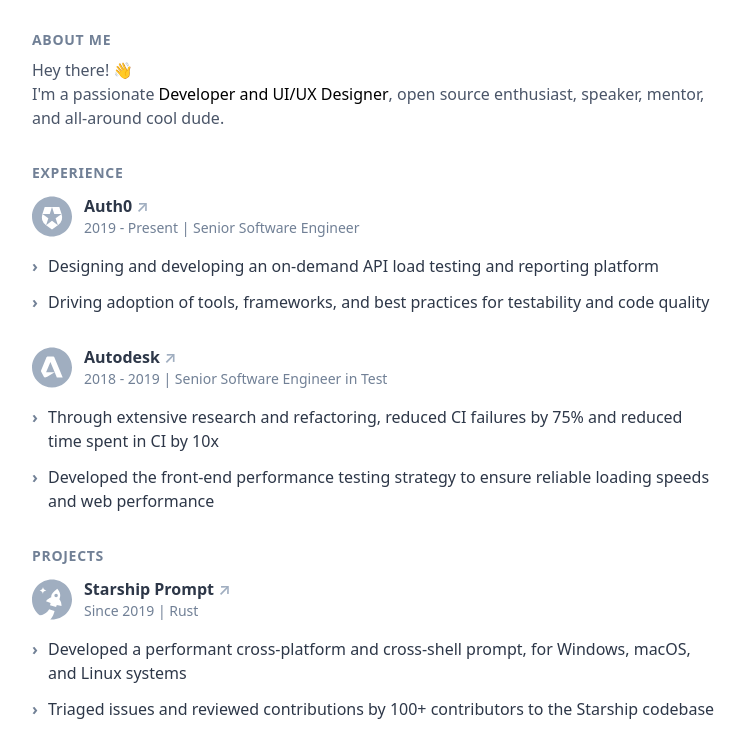
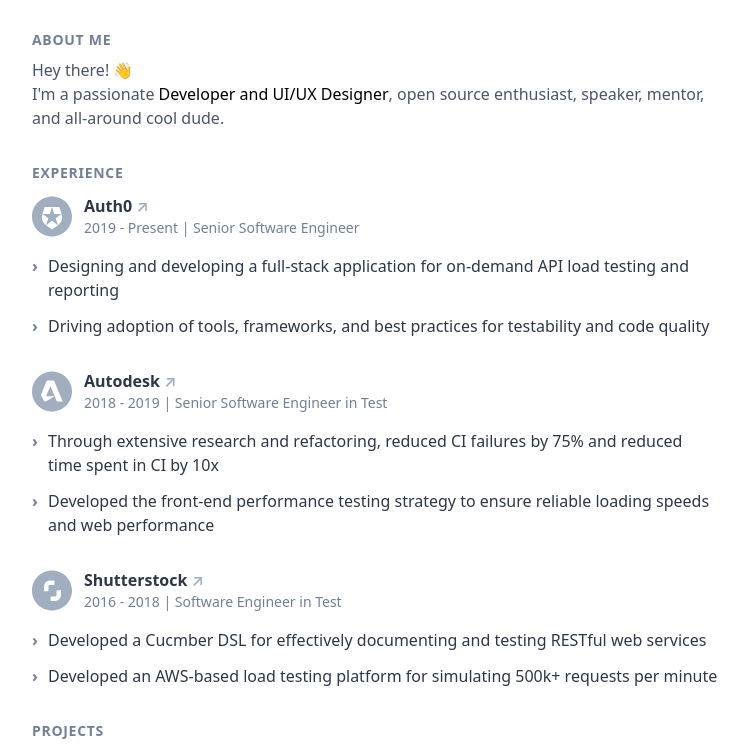
Before and after one commit to matchai/resume, a website built with Parcel: page src/index.html in a window 1280 px wide. Shown: the part 136-886 px from the top of the page, without its empty margins (264-1012 px from the left). Built offline with nearby package versions, Linux system fonts and the light colour scheme; what tailwindcss-multi-column would draw is missing.

Commit message:
Add Shutterstock to resume

```diff
--- a/src/index.html
+++ b/src/index.html
@@ -17,7 +17,7 @@
       <p class="text-gray-600">Developing delightful user experiences ✨</p>
     </header>
 
-    <main class="col-count-2 col-gap-8 col-fill-balance">
+    <main class="md:col-count-2 col-gap-10 col-fill-balance">
       <section class="mb-8">
         <h2
           class="text-sm font-bold text-gray-600 mb-2 tracking-wider uppercase"
@@ -73,8 +73,8 @@
               <span class="text-gray-600 font-bold absolute -ml-4 select-none"
                 >›</span
               >
-              Designing and developing an on-demand API load testing and
-              reporting platform
+              Designing and developing a full-stack application for on-demand
+              API load testing and reporting
             </li>
             <li class="mt-3 ml-4 text-gray-800">
               <span class="text-gray-600 font-bold absolute -ml-4 select-none"
@@ -131,6 +131,55 @@
               >
               Developed the front-end performance testing strategy to ensure
               reliable loading speeds and web performance
+            </li>
+          </ul>
+        </article>
+
+        <article class="mb-8">
+          <div class="flex align-center mb-4">
+            <svg
+              class="w-10 mr-3 fill-current text-gray-500 inline-block"
+              viewBox="0 0 40 40"
+            >
+              <path
+                fill-rule="evenodd"
+                clip-rule="evenodd"
+                d="M20 40c11.046 0 20-8.954 20-20S31.046 0 20 0 0 8.954 0 20s8.954 20 20 20zm2.352-25.511H17.8c-.724 0-1.311.588-1.311 1.309v4.938H12v-4.938A5.797 5.797 0 0117.8 10h4.552v4.489zm-3.705 11.593h4.555c.72 0 1.31-.587 1.31-1.31v-4.937H29v4.937a5.8 5.8 0 01-5.798 5.8h-4.555v-4.49z"
+              />
+            </svg>
+            <div>
+              <h3 class="font-semibold text-gray-800 leading-snug">
+                <a
+                  href="https://www.autodesk.com/"
+                  target="_blank"
+                  class="group"
+                >
+                  Shutterstock
+                  <span
+                    class="inline-block text-gray-500 group-hover:text-gray-700 transition duration-150 ease-in"
+                    >↗</span
+                  >
+                </a>
+              </h3>
+              <p class="text-gray-600 text-sm">
+                2016 - 2018 | Software Engineer in Test
+              </p>
+            </div>
+          </div>
+          <ul>
+            <li class="mt-3 ml-4 text-gray-800">
+              <span class="text-gray-600 font-bold absolute -ml-4 select-none"
+                >›</span
+              >
+              Developed a Cucmber DSL for effectively documenting and testing
+              RESTful web services
+            </li>
+            <li class="mt-3 ml-4 text-gray-800">
+              <span class="text-gray-600 font-bold absolute -ml-4 select-none"
+                >›</span
+              >
+              Developed an AWS-based load testing platform for simulating 500k+
+              requests per minute
             </li>
           </ul>
         </article>
--- a/tailwind.config.js
+++ b/tailwind.config.js
@@ -18,7 +18,6 @@
   },
   variants: {
     textColor: ["responsive", "hover", "focus", "group-hover"],
-    translate: ["group-hover"],
   },
   plugins: [require("tailwindcss-multi-column")()],
 };
```
